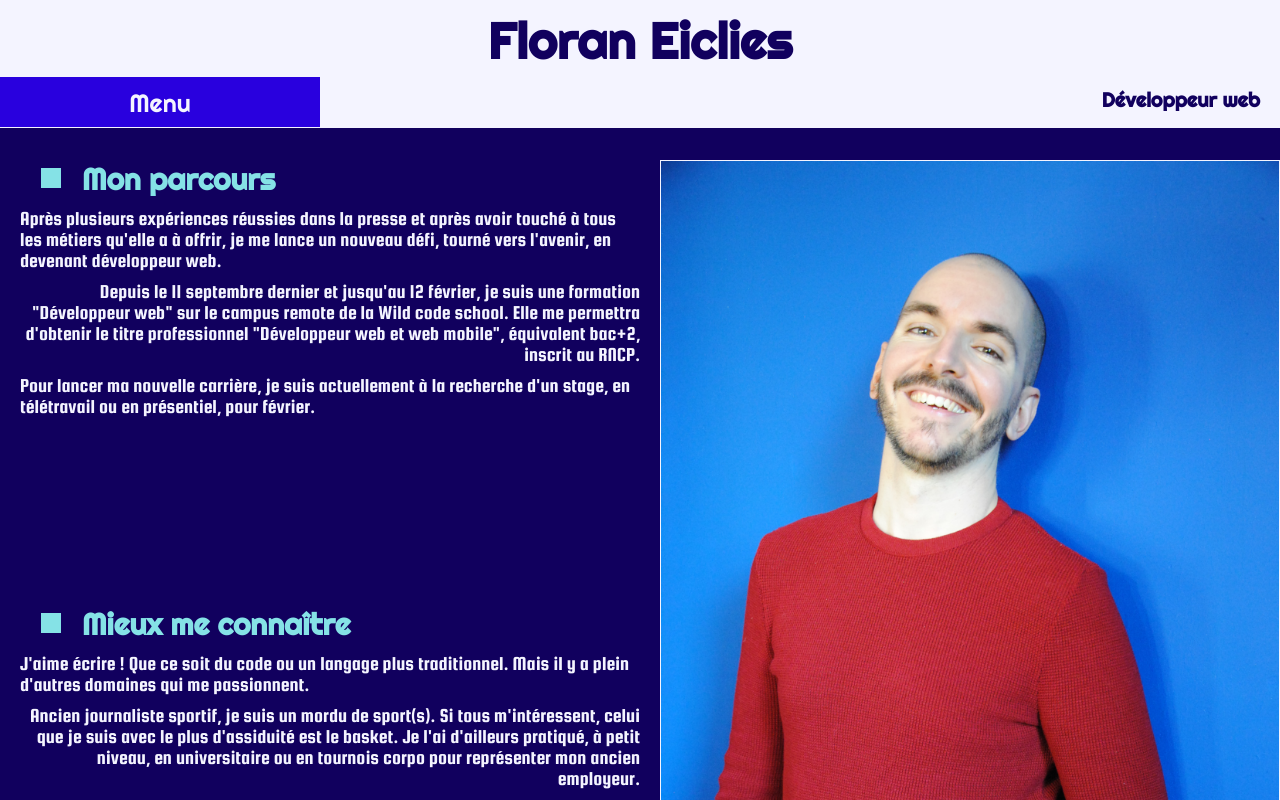
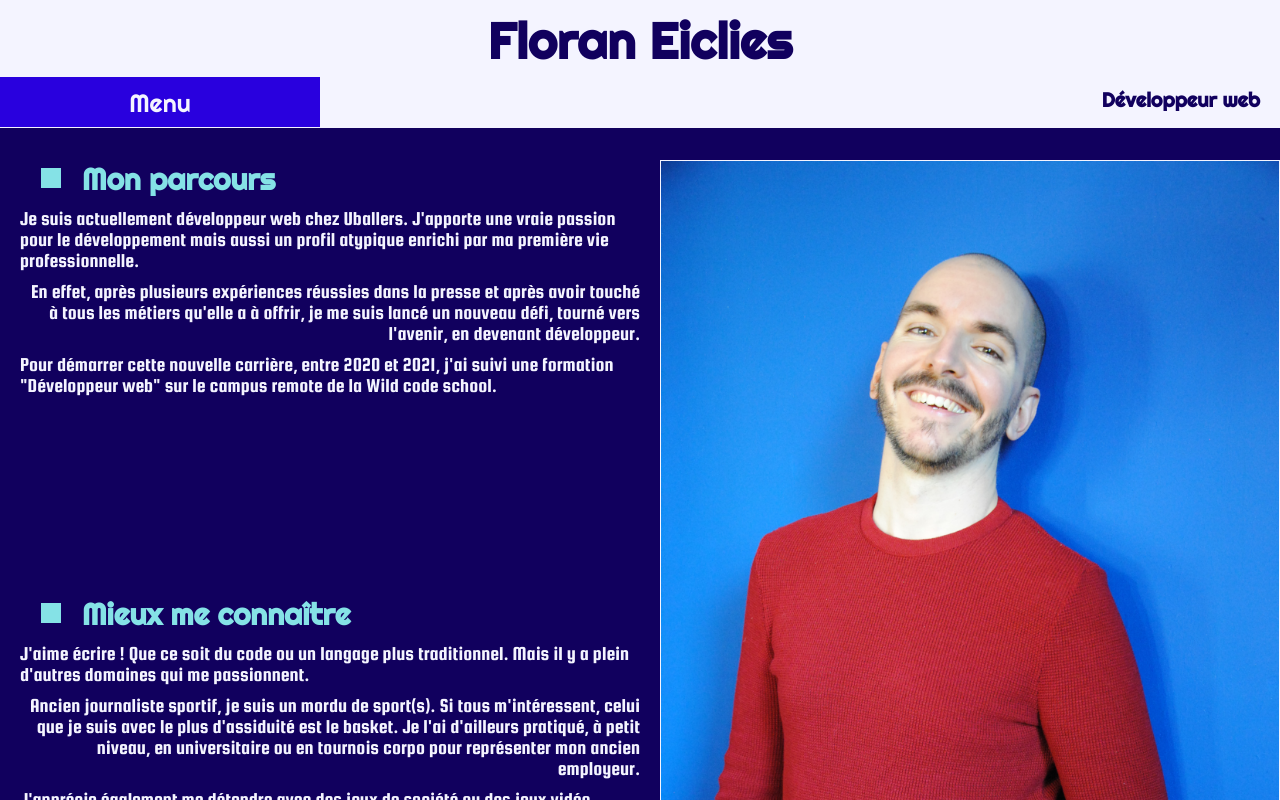
Before and after one commit to e-floran/onlinecv, a React (Create React App) app: page / in a window 1280 px wide. Shown: the top 800 px of the page. Built offline with nearby package versions, Linux system fonts and the light colour scheme.

Commit message:
updated home

```diff
--- a/src/components/Experience/Uballers.jsx
+++ b/src/components/Experience/Uballers.jsx
@@ -2,7 +2,7 @@ function Uballers(){
     return(
         <article className="project">
             <h5 className="projectTitle">Uballers <span><span className="miniPulsar" style={{animation: `pulsed 2s linear 0.5s infinite`}}/><span className="miniPulsar" style={{animation: `pulsed 2s linear 0.75s infinite`}}/><span className="miniPulsar" style={{animation: `pulsed 2s linear 1s infinite`}}/></span></h5>
-            <h6 className="projectDate">Depuis mars 2021</h6>
+            <h6 className="projectDate">Télétravail, depuis mars 2021</h6>
             <p>Pour lancer ma carrière de développeur web, j'ai la chance de pouvoir participer à ce projet ambitieux : <a href="https://uballers.com/" title="Site de Uballers">Uballers</a></p>
             <p>Étant passionné de basket, l'univers de l'entreprise est évidemment un vrai plus pour moi.</p>
             <div className="technoContainer">
--- a/src/components/home/Description.jsx
+++ b/src/components/home/Description.jsx
@@ -7,9 +7,9 @@ function Description(){
                 </div>
                 <h3>Mon parcours</h3>
             </article>
-            <p>Après plusieurs expériences réussies dans la presse et après avoir touché à tous les métiers qu'elle a à offrir, je me lance un nouveau défi, tourné vers l'avenir, en devenant développeur web.</p>
-            <p>Depuis le 11 septembre dernier et jusqu'au 12 février, je suis une formation "Développeur web" sur le campus remote de la Wild code school. Elle me permettra d'obtenir le titre professionnel "Développeur web et web mobile", équivalent bac+2, inscrit au RNCP.</p>
-            <p>Pour lancer ma nouvelle carrière, je suis actuellement à la recherche d'un stage, en télétravail ou en présentiel, pour février.</p>
+            <p>Je suis actuellement développeur web chez Uballers. J'apporte une vraie passion pour le développement mais aussi un profil atypique enrichi par ma première vie professionnelle.</p>
+            <p>En effet, après plusieurs expériences réussies dans la presse et après avoir touché à tous les métiers qu'elle a à offrir, je me suis lancé un nouveau défi, tourné vers l'avenir, en devenant développeur.</p>
+            <p>Pour démarrer cette nouvelle carrière, entre 2020 et 2021, j'ai suivi une formation "Développeur web" sur le campus remote de la Wild code school.</p>
         </section>
     )
 };
```
